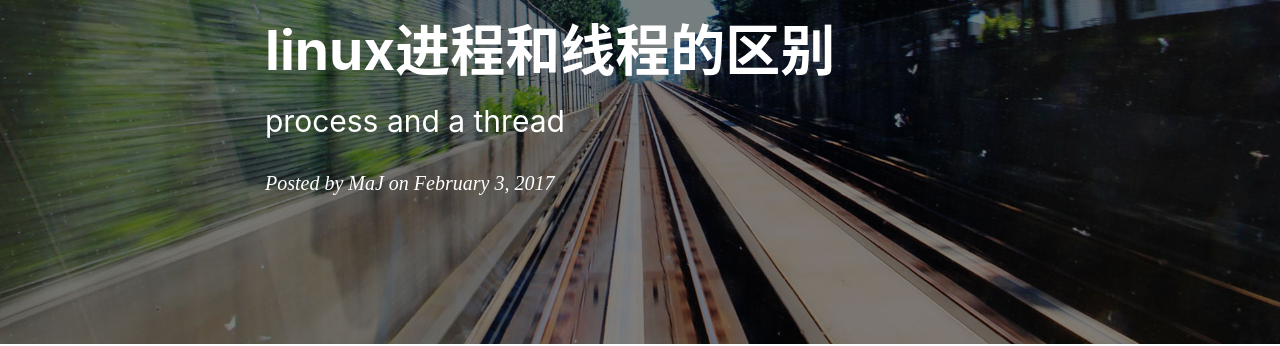
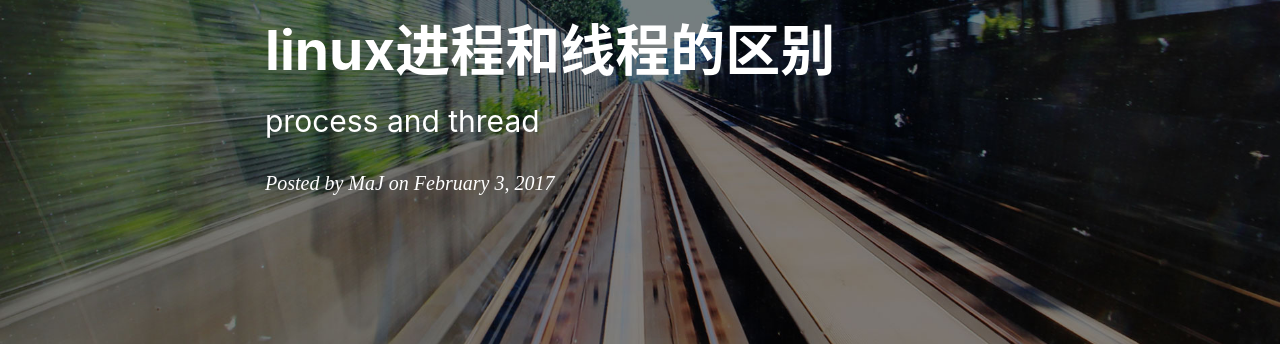
Before and after one commit to dutyuzi/dutyuzi.github.io, a Jekyll site: the page built from _posts/2017-02-03-process and a thread.md, in a window 1280 px wide. Shown: the part 179-525 px from the top of the page. Built offline with Jekyll 4.4.1, drawn with Linux system fonts in a browser that asks for light colours; nearby versions of some CDN libraries; comment, search, counter and statistics services are not loaded.

Commit message:
add blog

```diff
--- a/_posts/2017-02-03-process and a thread.md
+++ b/_posts/2017-02-03-process and a thread.md
@@ -1,7 +1,7 @@
 ---
 layout:     post
 title:      "linux进程和线程的区别"
-subtitle:   "process and a thread"
+subtitle:   "process and thread"
 date:        2017/02/03  11:01:39
 author:     "MaJ"
 header-img: "img/post-bg-2015.jpg"
```
Also changed, not shown: 1 other file.
